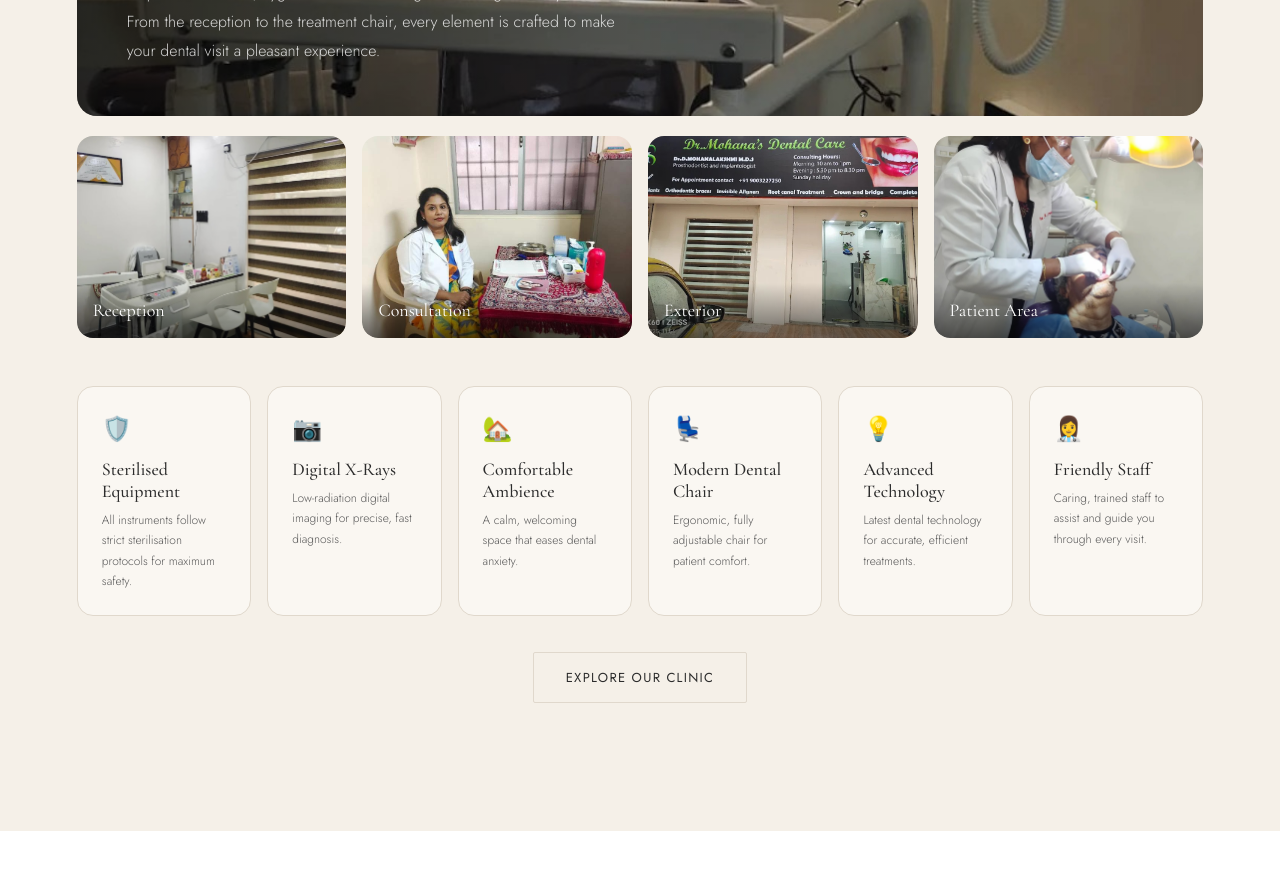
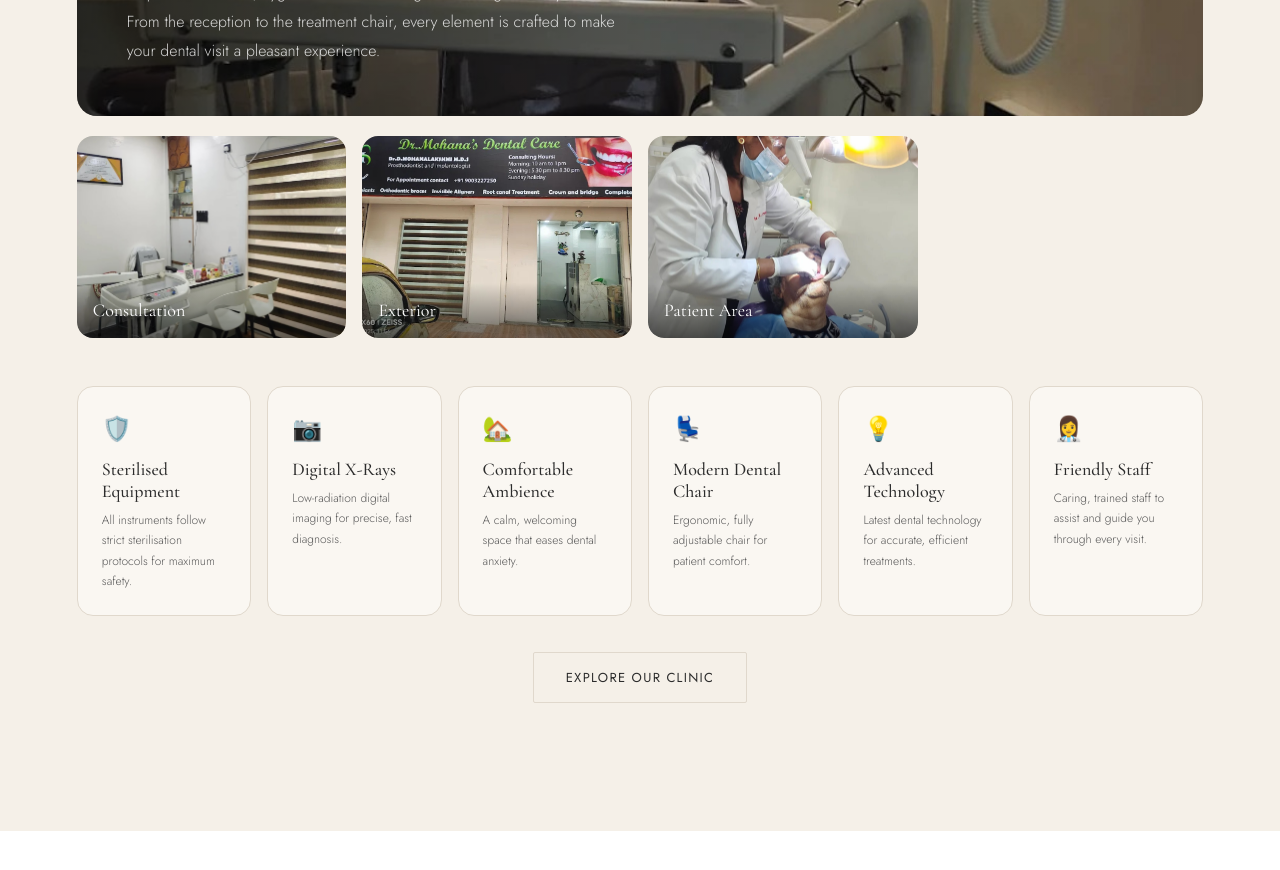
Before and after one commit to drmohanasdentalcare-art/Mohans-Dental-Clicnic, a Next.js app: page / in a window 1280 px wide. Shown: the part 4960-5830 px from the top of the page. Built offline with nearby package versions, Linux system fonts and the light colour scheme.

Commit message:
Consultation image altered

```diff
--- a/app/page.tsx
+++ b/app/page.tsx
@@ -137,8 +137,7 @@ export default function Home() {
         {/* Small gallery strip */}
         <div className={styles.clinicGallery}>
           {[
-            { src: '/asset/rece.jpeg', cap: 'Reception' },
-            { src: '/asset/drsit.jpeg', cap: 'Consultation' },
+            { src: '/asset/rece.jpeg', cap: 'Consultation' },
             { src: '/asset/outer.jpeg', cap: 'Exterior' },
             { src: '/asset/pate.jpeg', cap: 'Patient Area' },
           ].map((img, i) => (
```
